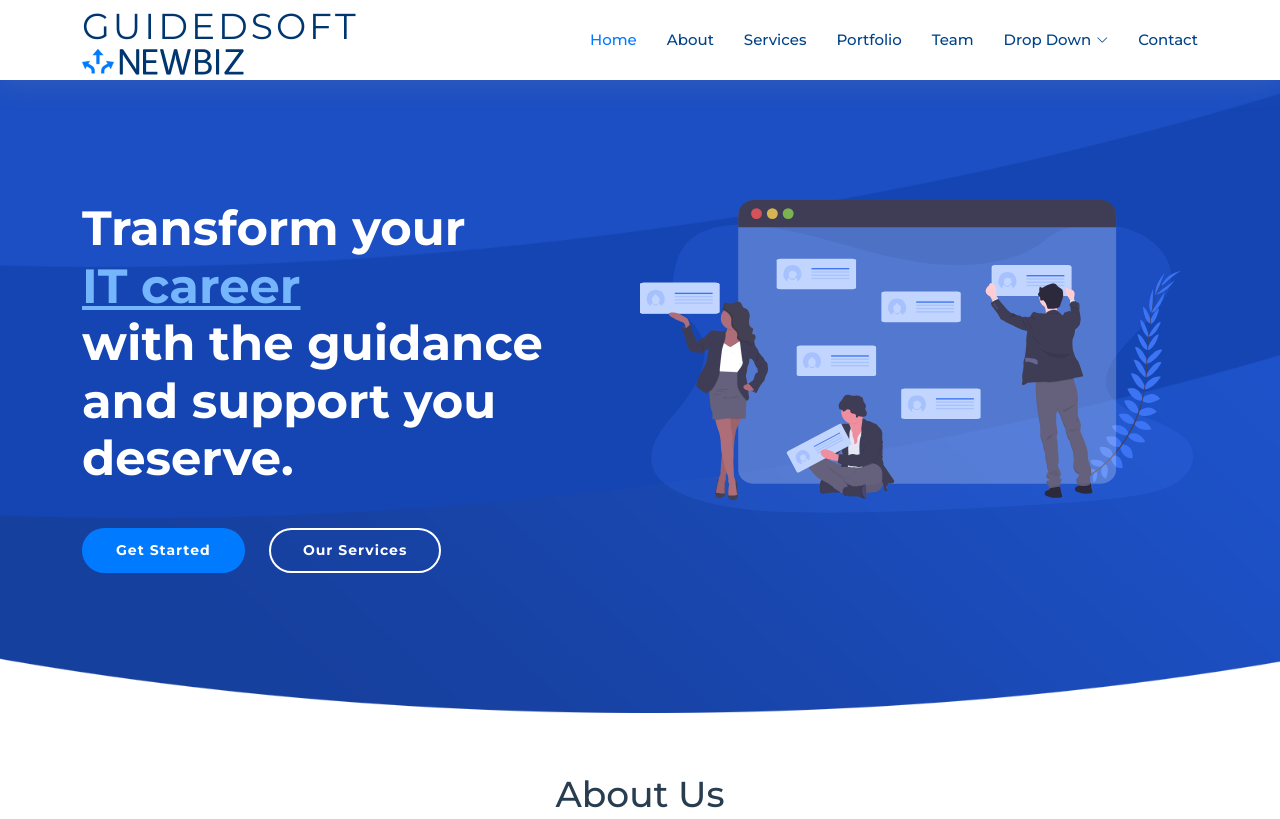
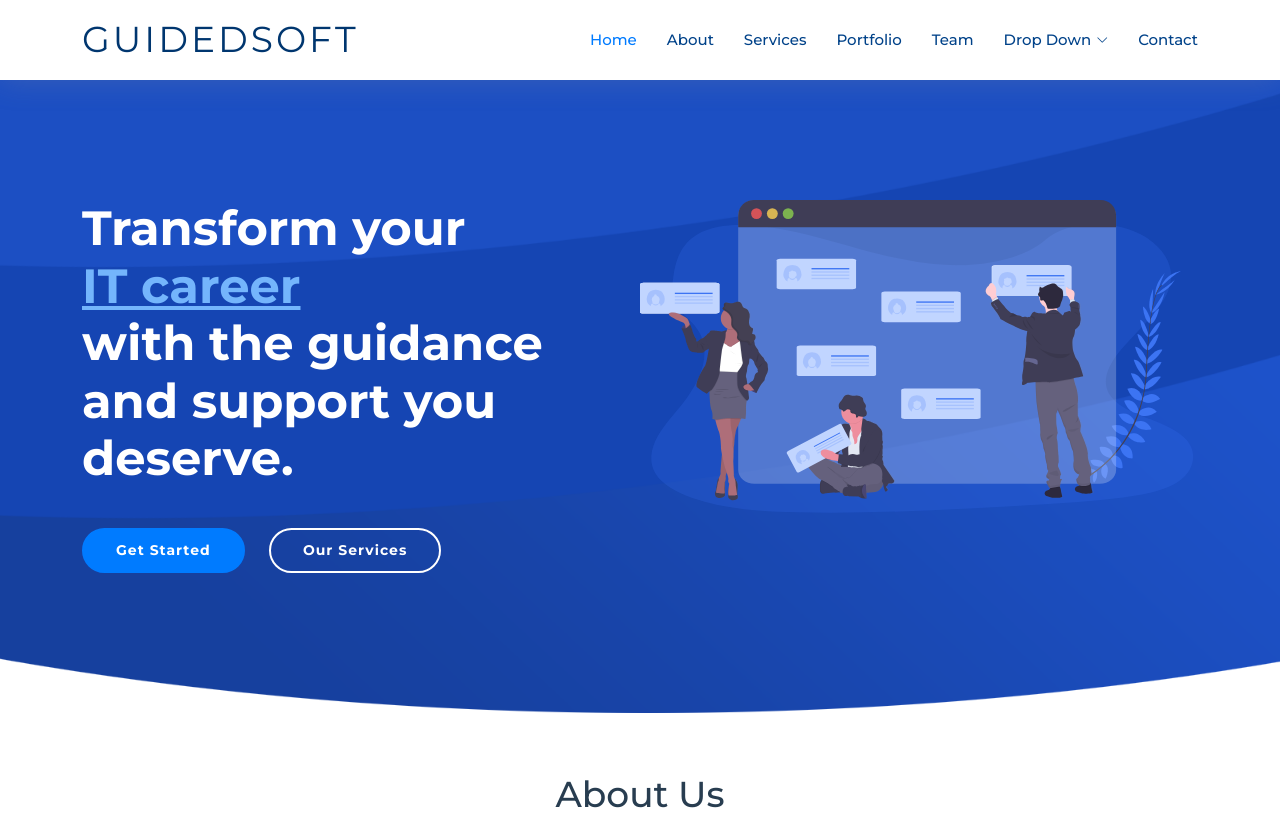
Before and after one commit to shaikwahab01/guidedsoft.github.io, a plain HTML site: page index.html in a window 1280 px wide. Shown: the top 819 px of the page. Drawn offline with nearby package versions, Linux system fonts and the light colour scheme.

Commit message:
Update index.html

```diff
--- a/index.html
+++ b/index.html
@@ -44,7 +44,7 @@
       <div class="logo">
         <!-- Uncomment below if you prefer to use an text logo -->
         <h1><a href="index.html">GuidedSoft</a></h1>
-        <a href="index.html"><img src="assets/img/logo.png" alt="" class="img-fluid"></a>
+       <!-- <a href="index.html"><img src="assets/img/logo.png" alt="" class="img-fluid"></a> -->
       </div>
 
       <nav id="navbar" class="navbar">
```
